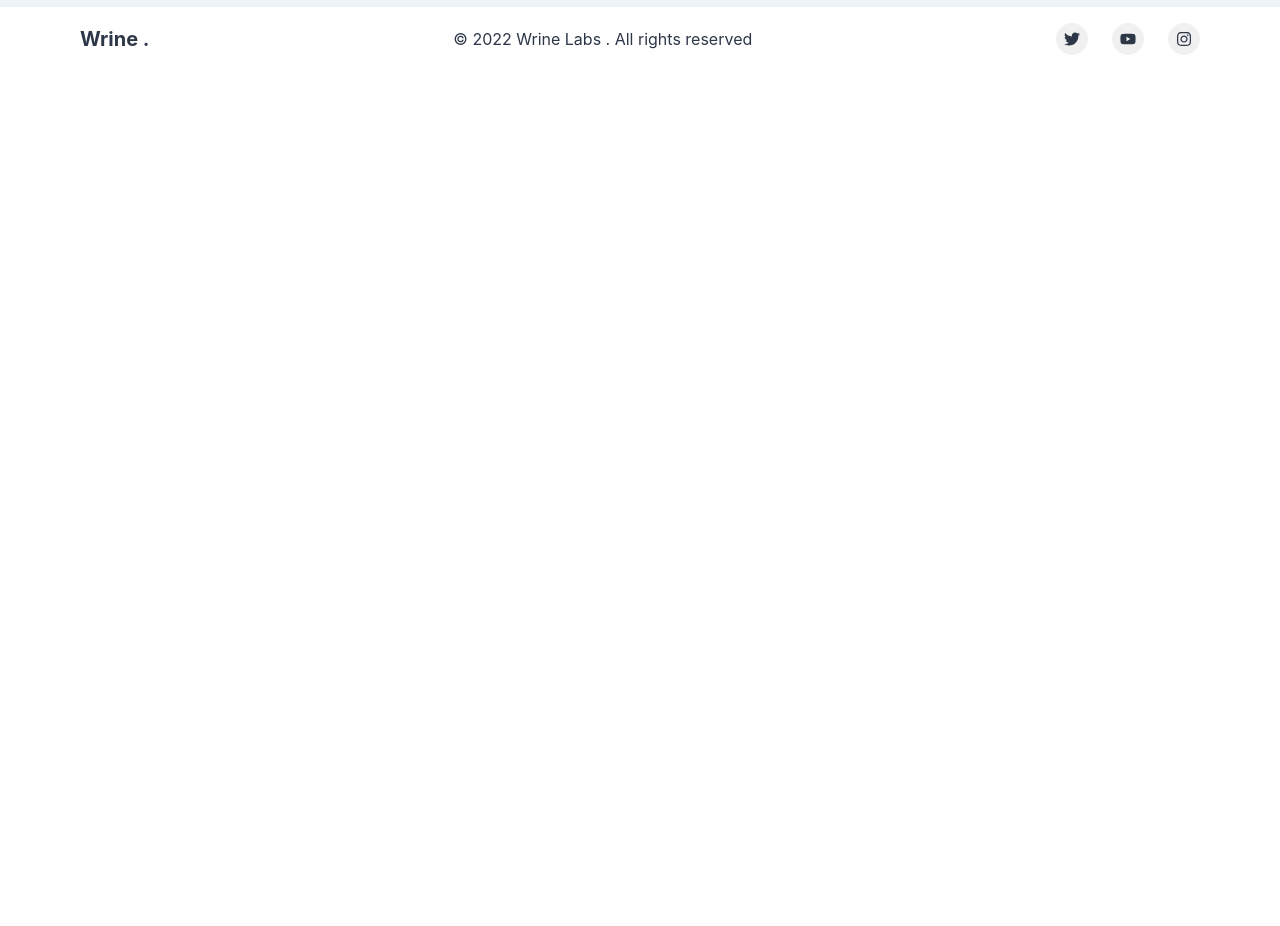
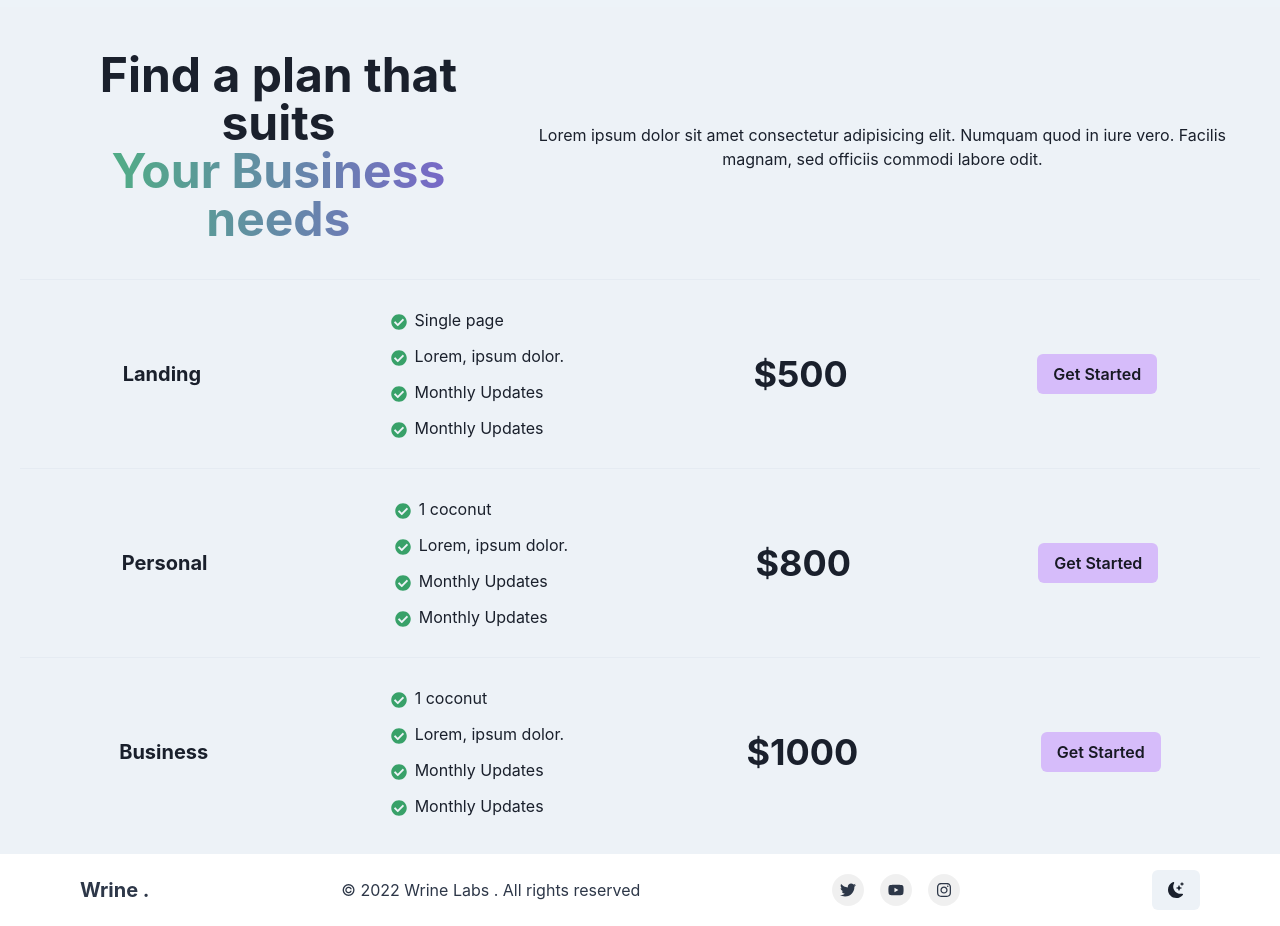
Before and after one commit to apariciodevs/wrine-2.0, a Next.js app: page / in a window 1280 px wide. Shown: the part 2100-3026 px from the top of the page. Before the commit the page ends 2171 px from the top, so only its background shows below. Built offline with nearby package versions, Linux system fonts and the light colour scheme.

Commit message:
colorMode footer

```diff
--- a/components/Footer.tsx
+++ b/components/Footer.tsx
@@ -1,16 +1,21 @@
 import {
     Box,
+    Button,
     chakra,
     Container,
     Link,
     Stack,
     Text,
     useColorModeValue,
+    useColorMode,
     VisuallyHidden,
     Heading,
   } from '@chakra-ui/react';
   import { FaInstagram, FaTwitter, FaYoutube } from 'react-icons/fa';
   import { ReactNode } from 'react';
+  import { useState } from "react";
+  import { BsSun, BsMoonStarsFill, BsLightbulb } from 'react-icons/bs';
+
 
 
 
@@ -46,6 +51,9 @@ import {
   };
 
   export default function Footer() {
+    const { colorMode, toggleColorMode } = useColorMode();
+    const isDark = colorMode === "dark";
+    const [display, changeDisplay] = useState("none");
     return (
       <Box
         bg={useColorModeValue('white', 'gray.900')}
@@ -65,7 +73,8 @@ import {
 
 
           <Text>© 2022 Wrine Labs . All rights reserved</Text>
-          <Stack direction={'row'} spacing={6}>
+          <Stack
+           direction={'row'} spacing={4}>
             <SocialButton label={'Twitter'} href={'#'}>
               <FaTwitter />
             </SocialButton>
@@ -76,7 +85,17 @@ import {
               <FaInstagram />
             </SocialButton>
           </Stack>
+          <Button
+        aria-label="Toggle Color Mode"
+        onClick={toggleColorMode}
+        _focus={{ boxShadow: 'none' }}
+        w="fit-content"
+        >
+        {colorMode === 'light' ? <BsMoonStarsFill /> : <BsSun />}
+      </Button>
+
         </Container>
+
       </Box>
     );
   }
--- /dev/null
+++ b/components/Pricing.tsx
@@ -0,0 +1,151 @@
+import {
+    Box,
+    Button,
+    Divider,
+    Heading,
+    List,
+    ListIcon,
+    ListItem,
+    Stack,
+    Text,
+    useColorModeValue,
+  } from '@chakra-ui/react';
+  import { FaCheckCircle } from 'react-icons/fa';
+
+  const optionsLanding = [
+    { id: 1, desc: 'Single page' },
+    { id: 2, desc: 'Lorem, ipsum dolor.' },
+    { id: 3, desc: 'Monthly Updates' },
+    { id: 3, desc: 'Monthly Updates' },
+  ];
+
+  const optionsPersonal = [
+    { id: 1, desc: '1 coconut' },
+    { id: 2, desc: 'Lorem, ipsum dolor.' },
+    { id: 3, desc: 'Monthly Updates' },
+    { id: 3, desc: 'Monthly Updates' },
+  ];
+  const optionsBusiness = [
+    { id: 1, desc: '1 coconut' },
+    { id: 2, desc: 'Lorem, ipsum dolor.' },
+    { id: 3, desc: 'Monthly Updates' },
+    { id: 3, desc: 'Monthly Updates' },
+  ];
+
+
+  interface PackageTierProps {
+    title: string;
+    options: Array<{ id: number; desc: string }>;
+    typePlan: string;
+    checked?: boolean;
+  }
+  interface PackageTierProps2 {
+    title: string;
+    options2: Array<{ id: number; desc: string }>;
+    typePlan: string;
+    checked?: boolean;
+  }
+
+
+
+  const PackageTier = ({
+    title,
+    options,
+    typePlan,
+    checked = false,
+  }: PackageTierProps) => {
+    const colorTextLight = checked ? 'gray.900' : 'gray.900';
+    const bgColorLight = checked ? 'purple.200' : 'purple.200';
+
+    const colorTextDark = checked ? 'gray.900' : 'gray.900';
+    const bgColorDark = checked ? 'purple.200' : 'purple.200';
+
+    return (
+      <Stack
+        p={3}
+        py={3}
+        justifyContent={{
+          base: 'flex-start',
+          md: 'space-around',
+        }}
+        direction={{
+          base: 'column',
+          md: 'row',
+        }}
+        alignItems={{ md: 'center' }}>
+        <Heading size={'md'}>{title}</Heading>
+        <List spacing={3} textAlign="start">
+          {options.map((desc, id) => (
+            <ListItem key={desc.id}>
+              <ListIcon as={FaCheckCircle} color="green.500" />
+              {desc.desc}
+            </ListItem>
+          ))}
+        </List>
+        <Heading size={'xl'}>{typePlan}</Heading>
+        <Stack>
+          <Button
+            size="md"
+            color={useColorModeValue(colorTextLight, colorTextDark)}
+            bgColor={useColorModeValue(bgColorLight, bgColorDark)}>
+            Get Started
+          </Button>
+        </Stack>
+      </Stack>
+    );
+  };
+  const Pricing = () => {
+    return (
+      <Box py={6} px={5} min={'100vh'}>
+        <Stack spacing={4} width={'100%'} direction={'column'}>
+          <Stack
+            p={5}
+            alignItems={'center'}
+            justifyContent={{
+              base: 'flex-start',
+              md: 'space-around',
+            }}
+            direction={{
+              base: 'column',
+              md: 'row',
+            }}>
+            <Stack
+              width={{
+                base: '100%',
+                md: '40%',
+              }}
+              textAlign={'center'}>
+              <Heading size={'2xl'}>
+                Find a plan that suits <Text   bgClip="text"
+          bgGradient="linear(to-r, green.400,purple.500)">Your Business needs</Text>
+              </Heading>
+            </Stack>
+            <Stack
+              width={{
+                base: '100%',
+                md: '60%',
+              }}>
+              <Text textAlign={'center'}>
+                Lorem ipsum dolor sit amet consectetur adipisicing elit. Numquam
+                quod in iure vero. Facilis magnam, sed officiis commodi labore
+                odit.
+              </Text>
+            </Stack>
+          </Stack>
+          <Divider />
+          <PackageTier title={'Landing'} typePlan="$500" options={optionsLanding} />
+          <Divider />
+          <PackageTier
+            title={'Personal'}
+            checked={true}
+            typePlan="$800"
+            options={optionsPersonal}
+          />
+          <Divider />
+          <PackageTier title={'Business'} typePlan="$1000" options={optionsBusiness} />
+        </Stack>
+      </Box>
+    );
+  };
+
+  export default Pricing;
--- a/pages/index.js
+++ b/pages/index.js
@@ -10,7 +10,7 @@ import { Flex } from '@chakra-ui/react'
 import Hero from '../components/Hero'
 import Layout from '../components/Layout'
 import Features from '../components/Features'
-
+import Pricing from "../components/Pricing.tsx"
 export default function Home() {
   return (
     <div>
@@ -22,7 +22,9 @@ export default function Home() {
 
       <Flex flexDirection={'column'} alignItems='center'>
       <Hero></Hero>
-    <Features></Features>
+      <Features></Features>
+
+      <Pricing></Pricing>
       </Flex>
 
 
```
